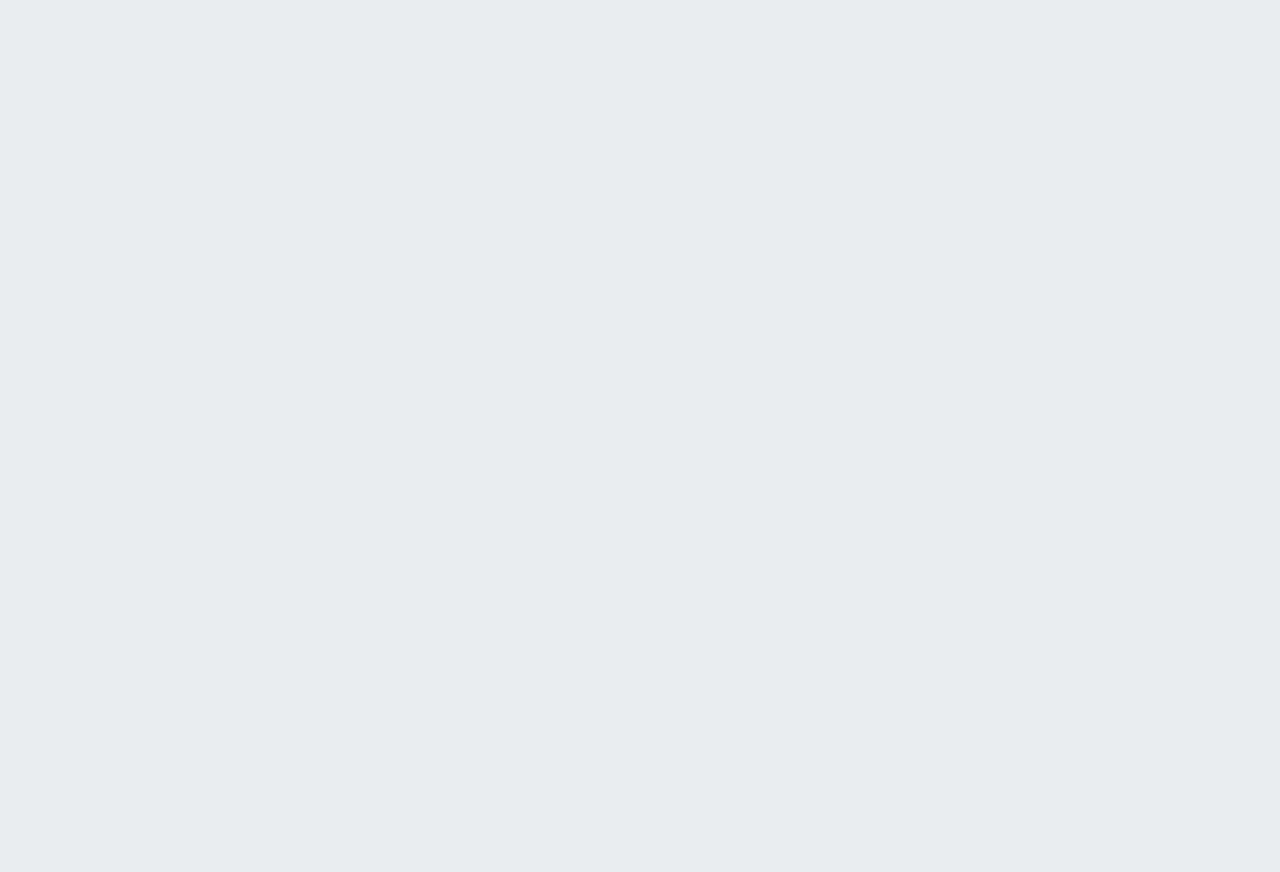
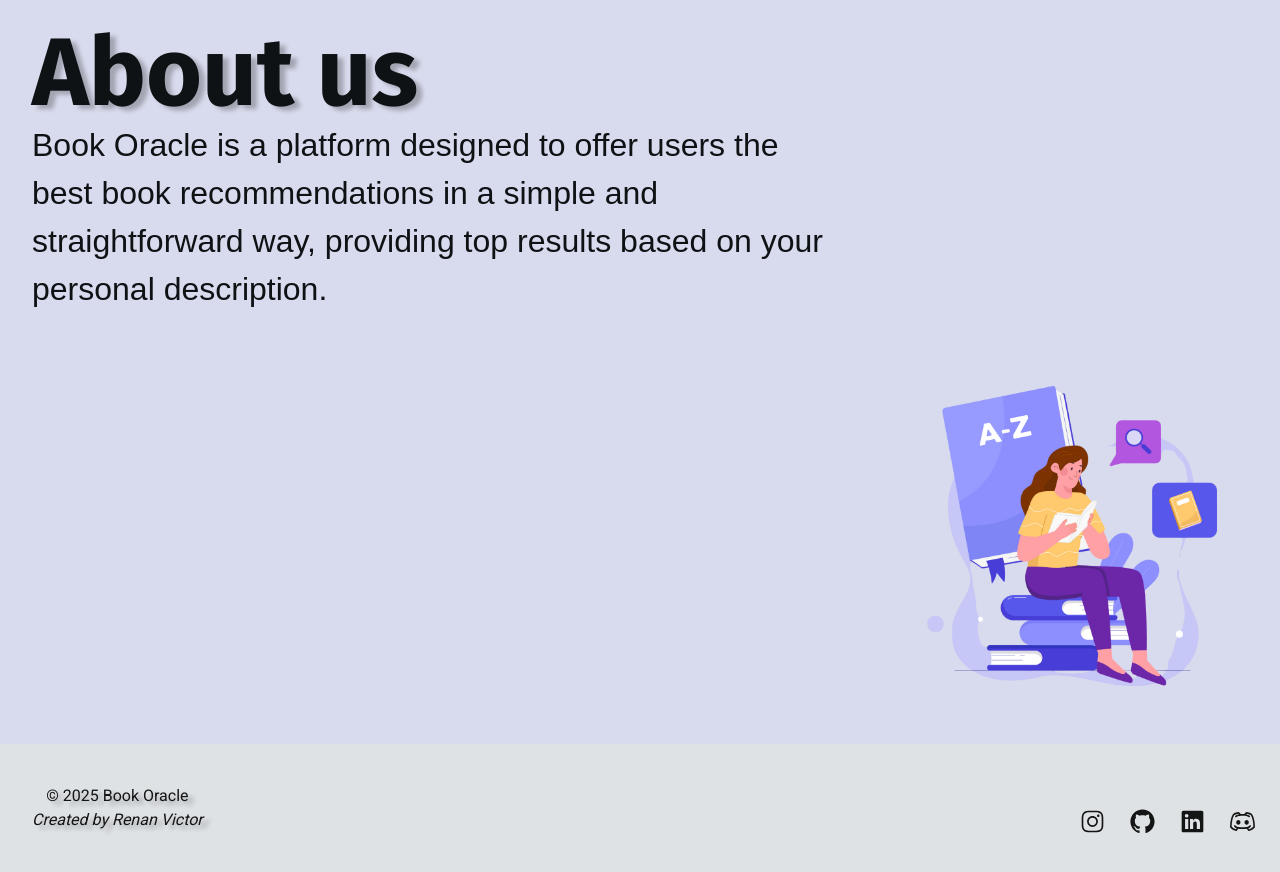
Before and after one commit to renan22Rsw/Book-Oracle, a Next.js app in the folder front-end/: page /home in a window 1280 px wide. Shown: the part 940-1812 px from the top of the page. Before the commit the page ends 884 px from the top, so only its background shows below. Built offline with nearby package versions, Linux system fonts and the light colour scheme; no server answers; a web font is replaced by a local one.

Commit message:
feat: new home page design

```diff
--- a/front-end/src/app/(main)/about-us/_components/about-us-mobile.tsx
+++ b/front-end/src/app/(main)/about-us/_components/about-us-mobile.tsx
@@ -13,7 +13,7 @@ const firaSansCondensed = Fira_Sans_Condensed({
 
 export const AboutUsMobile = () => {
   return (
-    <div className="flex h-screen items-center">
+    <div className="flex items-center bg-[#D8DBED] py-6 dark:bg-[#121427]">
       <div className="space-y-4 px-8 text-[#0f1215] dark:text-[#eaedf0]">
         <h1
           className={`${firaSans.className} text-4xl text-shadow sm:text-6xl`}
--- a/front-end/src/app/(main)/about-us/_components/about-us.tsx
+++ b/front-end/src/app/(main)/about-us/_components/about-us.tsx
@@ -12,7 +12,10 @@ const firaSansCondensed = Fira_Sans_Condensed({
 
 export const AboutUs = () => {
   return (
-    <div className="flex h-screen w-full">
+    <div
+      className="flex h-screen w-full bg-[#D8DBED] dark:bg-[#121427]"
+      id="about-us"
+    >
       <div className="flex h-[450px] flex-col justify-center px-8 text-[#0f1215] dark:text-[#eaedf0]">
         <h1 className={`${firaSans.className} text-8xl text-shadow`}>
           About us
--- a/front-end/src/app/(main)/about-us/page.tsx
+++ /dev/null
@@ -1,24 +0,0 @@
-"use client";
-
-import { useMediaQuery } from "@/hooks/useMediaQuery";
-
-import { AboutUsMobile } from "./_components/about-us-mobile";
-import { AboutUs } from "./_components/about-us";
-
-const AboutUsPage = () => {
-  const isMobile = useMediaQuery("(max-width: 1024px)");
-
-  return (
-    <>
-      {isMobile ? (
-        <AboutUsMobile />
-      ) : (
-        <>
-          <AboutUs />
-        </>
-      )}
-    </>
-  );
-};
-
-export default AboutUsPage;
--- a/front-end/src/app/(main)/home/_components/home-page-mobile.tsx
+++ b/front-end/src/app/(main)/home/_components/home-page-mobile.tsx
@@ -30,14 +30,13 @@ export const HomePageMobile = () => {
         </p>
 
         <div>
-          <Link href={"/oracle/ask-oracle"} className="">
+          <Link href={"/oracle/ask-oracle"}>
             <button className="h-10 w-[100px] rounded-sm bg-[#3f4e5a] font-bold text-[#eaedf0] dark:bg-[#a5b4c0] dark:text-[#0f1215]">
               Get Started
             </button>
           </Link>
         </div>
 
-        <div className="flex items-center justify-center">
         <Image
           src={HomeImage}
           alt="home-page-image"
@@ -47,6 +46,5 @@ export const HomePageMobile = () => {
         />
       </div>
     </div>
-    </div>
   );
 };
--- a/front-end/src/app/(main)/home/page.tsx
+++ b/front-end/src/app/(main)/home/page.tsx
@@ -4,6 +4,8 @@ import { useMediaQuery } from "@/hooks/useMediaQuery";
 
 import { HomePageMobile } from "./_components/home-page-mobile";
 import { HomePage } from "./_components/home-page";
+import { AboutUsMobile } from "../about-us/_components/about-us-mobile";
+import { AboutUs } from "../about-us/_components/about-us";
 
 const Home = () => {
   const isMobile = useMediaQuery("(max-width: 1024px)");
@@ -11,10 +13,14 @@ const Home = () => {
   return (
     <>
       {isMobile ? (
-        <HomePageMobile />
+        <>
+          <HomePageMobile />
+          <AboutUsMobile />
+        </>
       ) : (
         <>
           <HomePage />
+          <AboutUs />
         </>
       )}
     </>
--- a/front-end/src/app/(main)/layout.tsx
+++ b/front-end/src/app/(main)/layout.tsx
@@ -1,3 +1,4 @@
+import { Footer } from "@/components/footer/footer";
 import { NavBar } from "@/components/navbar/navbar";
 import { ReactNode } from "react";
 
@@ -6,6 +7,7 @@ const MainLayout = ({ children }: { children: ReactNode }) => {
     <>
       <NavBar />
       <main>{children}</main>
+      <Footer />
     </>
   );
 };
--- a/front-end/src/components/footer/footer.tsx
+++ b/front-end/src/components/footer/footer.tsx
@@ -3,12 +3,12 @@ import { socialMedias } from "./footer-social-media";
 
 export const Footer = () => {
   return (
-    <footer className="flex justify-between bg-[#32367D] py-10 text-white">
-      <div className="px-8">
+    <footer className="bg-[#DFE2E5] py-10 text-[#141515] text-shadow dark:bg-[#1A1D20] dark:text-[#EAEBEB] xl:flex xl:justify-between">
+      <div className="px-8 text-center">
         <h5>© 2025 Book Oracle</h5>
         <span className="font-thin italic">Created by Renan Victor</span>
       </div>
-      <div className="flex h-[100px] items-center">
+      <div className="flex h-[100px] items-center justify-center">
         {socialMedias.map(({ id, icon, href }) => (
           <Link key={id} href={href}>
             <svg
--- a/front-end/src/components/navbar/navbar-items.tsx
+++ b/front-end/src/components/navbar/navbar-items.tsx
@@ -8,7 +8,7 @@ export const navbarItems = [
   {
     id: 2,
     item: "About us",
-    href: "/about-us",
+    href: "#about-us",
   },
 
   {
--- a/front-end/src/components/navbar/navbar.tsx
+++ b/front-end/src/components/navbar/navbar.tsx
@@ -10,7 +10,7 @@ export const NavBar = async () => {
   const pictureUrl = `${process.env.NEXT_PUBLIC_BASE_URL}${session?.profileImageUrl}`;
 
   return (
-    <nav className="hidden w-full items-center justify-between bg-transparent px-4 py-6 font-semibold text-foreground lg:flex">
+    <nav className="hidden w-full items-center justify-between bg-transparent px-4 py-6 font-semibold text-foreground xl:flex">
       <ul className="flex items-center">
         {navbarItems.map(({ id, item, href }) => (
           <Link key={id} href={href} className="cursor-pointer">
```
Lines whose indentation alone changed are shown as unchanged.
